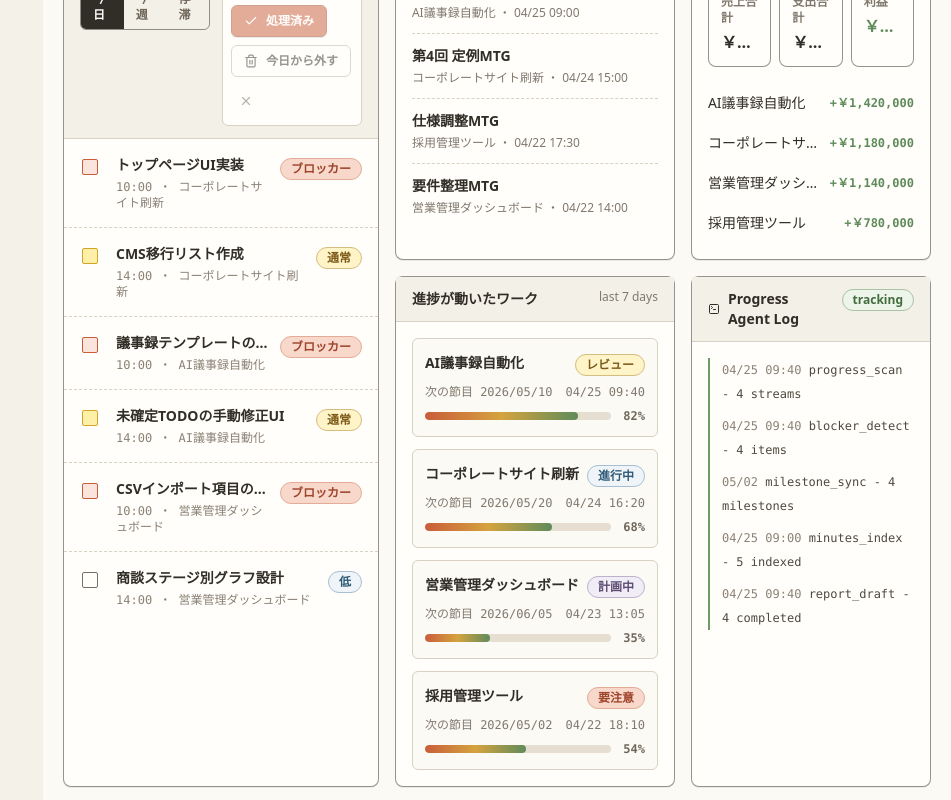
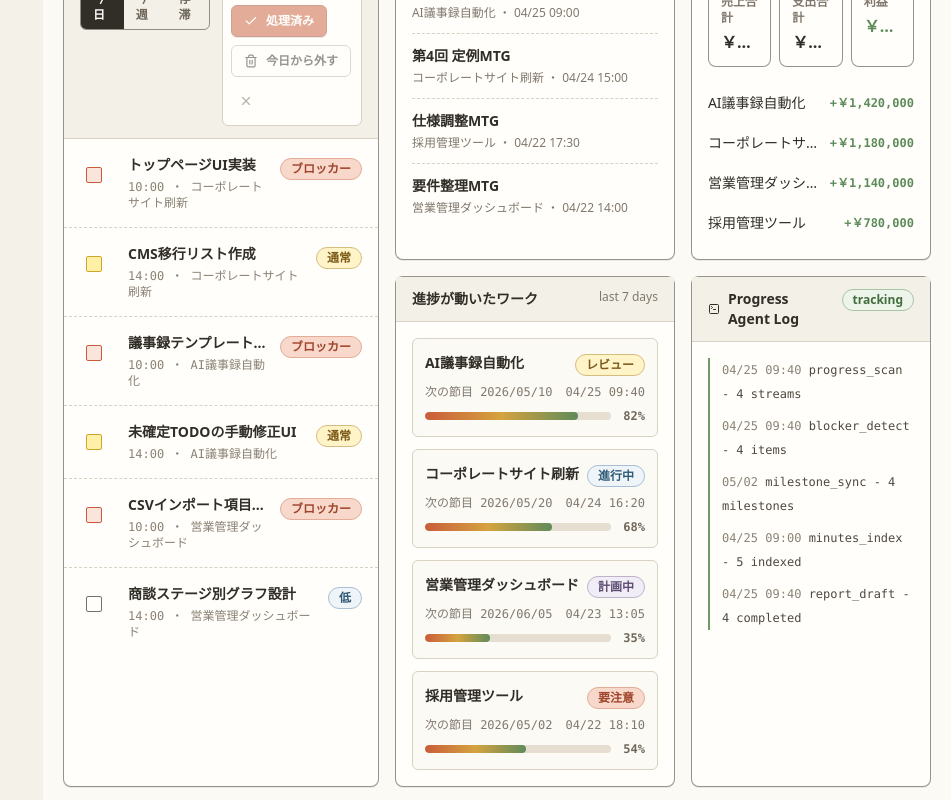
Before and after one commit to hiroyuki0504/clapboard, a Next.js app: page /dashboard in a window 1280 px wide. Shown: the part 900-1700 px from the top of the page, without its empty margins (329-1280 px from the left). Built offline with nearby package versions, Linux system fonts and the light colour scheme.

Commit message:
fix: improve today action checkbox target

```diff
--- a/components/dashboard/todo-section.tsx
+++ b/components/dashboard/todo-section.tsx
@@ -159,20 +159,18 @@ export function TodoSection({ tasks }: { tasks: TodoTask[] }) {
             <div
               key={key}
               className={cn(
-                "grid grid-cols-[24px_1fr] items-start gap-3 border-b border-dashed border-[#d8d1c4] px-4 py-4 transition last:border-b-0 sm:grid-cols-[24px_1fr_auto]",
+                "grid grid-cols-[36px_minmax(0,1fr)] items-start gap-3 border-b border-dashed border-[#d8d1c4] px-4 py-4 transition last:border-b-0 sm:grid-cols-[36px_minmax(0,1fr)_auto]",
                 isSelected ? "bg-[#f3f0e7]" : "hover:bg-[#fbfaf5]",
               )}
             >
-              <label
-                className="mt-0.5 flex h-5 w-5 cursor-pointer items-center justify-center"
+              <button
+                type="button"
+                role="checkbox"
+                aria-checked={isSelected}
                 aria-label={`${task.title}を選択`}
+                className="mt-0.5 flex h-9 w-9 -translate-x-1 items-center justify-center rounded-md transition hover:bg-[#eee8dc] focus-visible:outline focus-visible:outline-2 focus-visible:outline-offset-2 focus-visible:outline-[#8f8678]"
+                onClick={() => toggleTaskSelection(task)}
               >
-                <input
-                  type="checkbox"
-                  className="sr-only"
-                  checked={isSelected}
-                  onChange={() => toggleTaskSelection(task)}
-                />
                 <span
                   className={cn(
                     "flex h-4 w-4 items-center justify-center rounded-sm border transition",
@@ -182,7 +180,7 @@ export function TodoSection({ tasks }: { tasks: TodoTask[] }) {
                 >
                   {isSelected && <Check className="h-3 w-3" aria-hidden />}
                 </span>
-              </label>
+              </button>
               <Link href={taskHref} className="min-w-0">
                 <p className="truncate text-sm font-semibold text-[#312d27]">
                   {task.title}
```
Also changed, not shown: 1 other file (tests, documents, lock files or other folders).
